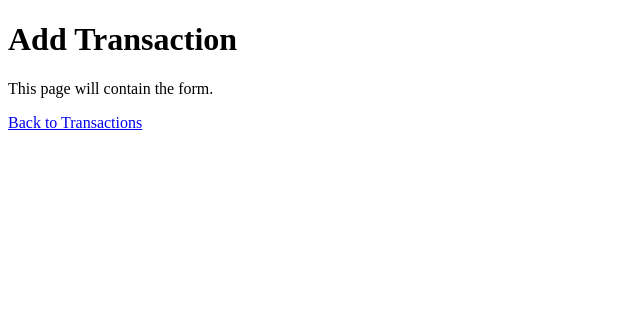
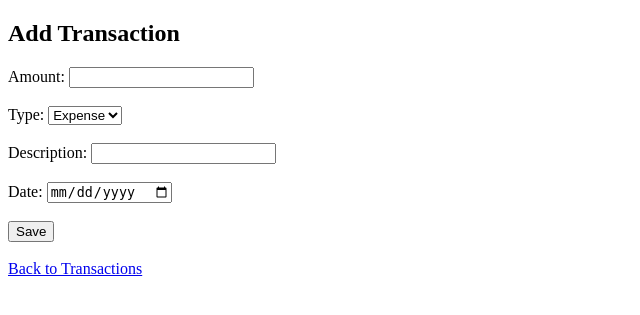
Before and after one commit to abheshm/Expense_Tracker, a Django app: template Expenses/templates/expenses/add_transaction.html in a window 1280 px wide. Shown: the top 315 px of the page, without its empty margins (0-640 px from the left). Run offline with Django 5.2, Linux system fonts and the light colour scheme; the template is opened without the code that fills it, so the values that code supplies are empty; parts of the project's set-up code (start-up, migrations or seed data) failed here and were passed over.

Commit message:
updated add_transaction

```diff
--- a/Expenses/templates/expenses/add_transaction.html
+++ b/Expenses/templates/expenses/add_transaction.html
@@ -4,10 +4,38 @@
     <title>Add Transaction</title>
 </head>
 <body>
-    <h1>Add Transaction</h1>
 
-    <p>This page will contain the form.</p>
+<h2>Add Transaction</h2>
 
-    <a href="/">Back to Transactions</a>
+<form method="POST">
+    {% csrf_token %}
+
+    <label>Amount:</label>
+    <input type="number" step="0.01" name="amount" required>
+    <br><br>
+
+    <label>Type:</label>
+    <select name="type">
+        <option value="expense">Expense</option>
+        <option value="income">Income</option>
+    </select>
+    <br><br>
+
+    <label>Description:</label>
+    <input type="text" name="description">
+    <br><br>
+
+    <label>Date:</label>
+    <input type="date" name="date">
+    <br><br>
+
+    <button type="submit">Save</button>
+
+</form>
+
+<br>
+
+<a href="/">Back to Transactions</a>
+
 </body>
 </html>
--- a/Expenses/urls.py
+++ b/Expenses/urls.py
@@ -3,5 +3,5 @@ from . import views
 
 urlpatterns=[
     path('',views.transaction_list,name='transaction_list'),
-    path('add/',views.add_transactions,name='add_transactions')
+    path('add/',views.add_transaction,name='add_transactions'),
 ]
```
Also changed, not shown: Expenses/views.py (+9 -0 lines), db.sqlite3.
